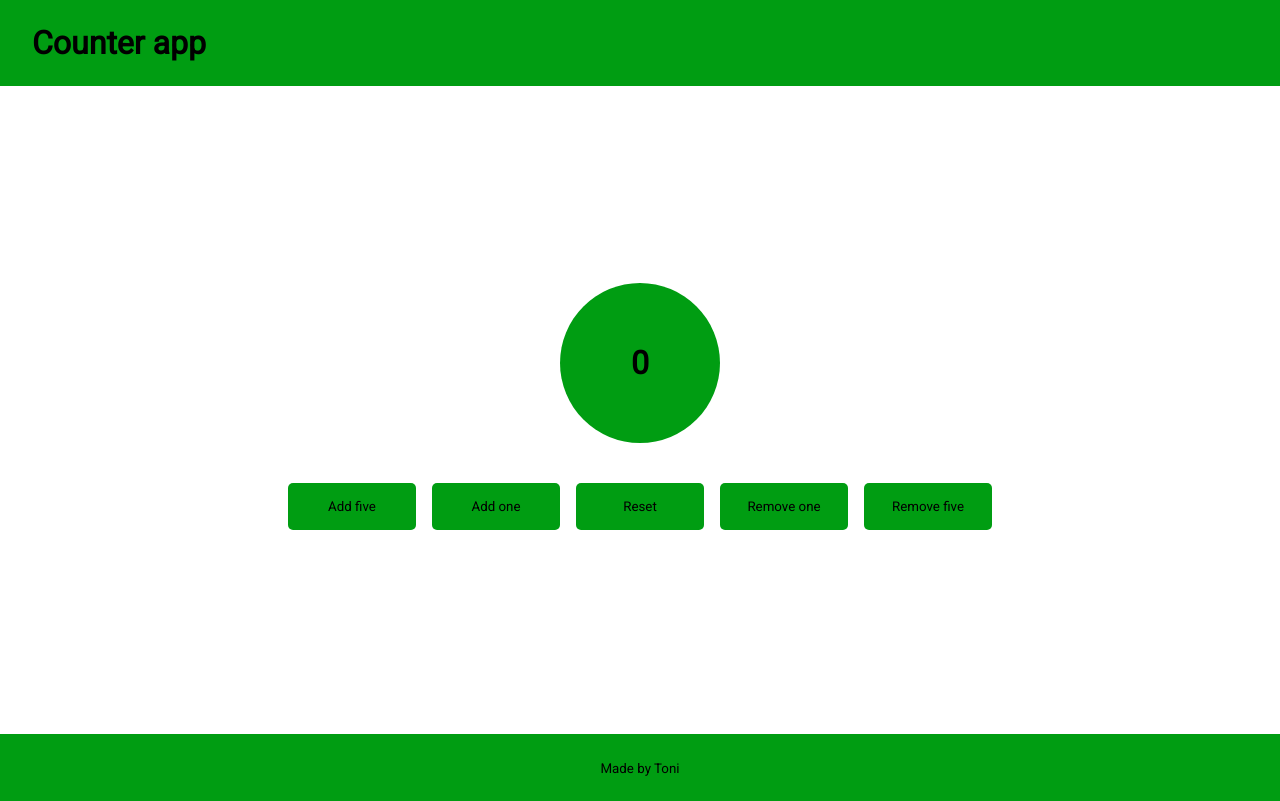
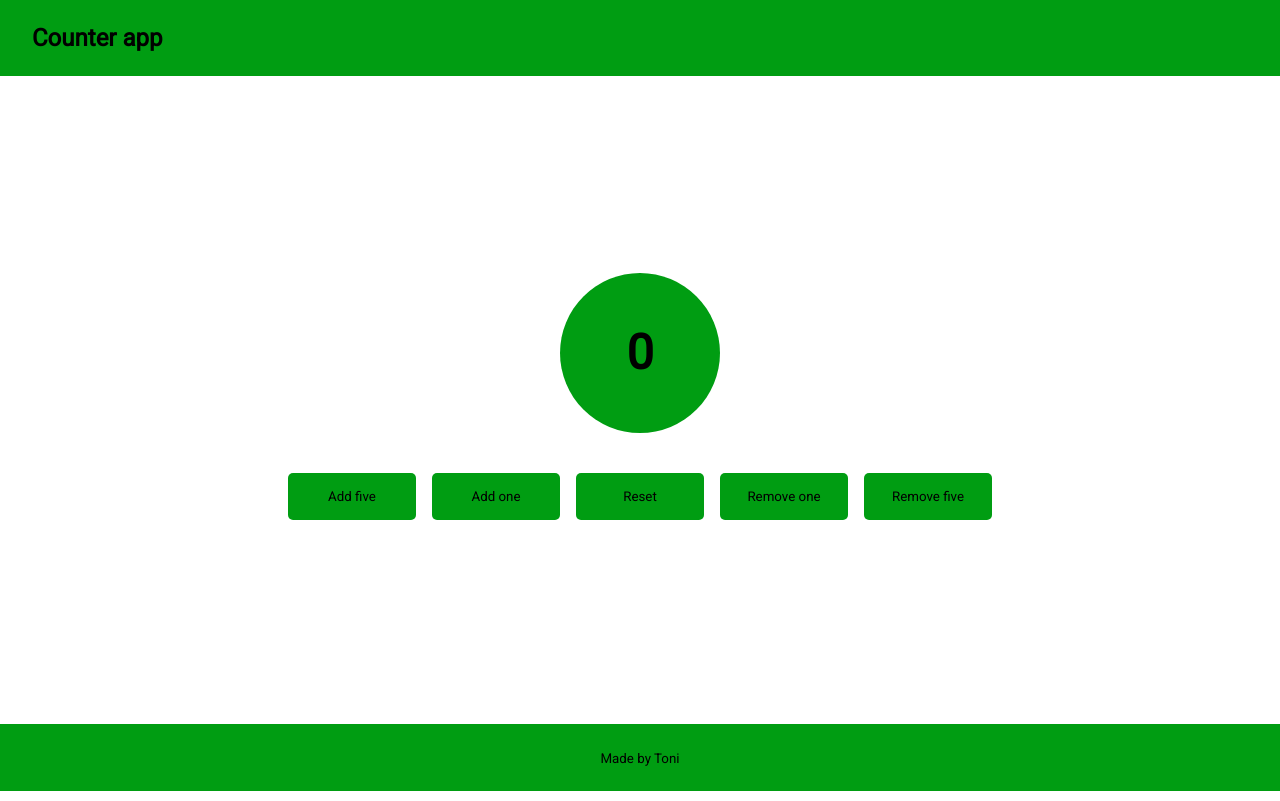
Before and after one commit to ronttizz/CounterApp, a React (Create React App) app: page / in a window 1280 px wide. Built offline with nearby package versions, Linux system fonts and the light colour scheme.

Commit message:
Remove some files

```diff
--- a/src/Button.js
+++ b/src/Button.js
@@ -1,7 +1,11 @@
 import React from "react";
 
 const Button = (props) => {
-  return <button className="button">{props.text}</button>;
+  return (
+    <button className="button" onClick={props.function}>
+      {props.text}
+    </button>
+  );
 };
 
 export default Button;
--- a/src/Counter.js
+++ b/src/Counter.js
@@ -3,7 +3,7 @@ import React from "react";
 const Counter = (props) => {
   return (
     <div className="counter">
-      <h1>{props.count}</h1>
+      <h1 className="count">{props.count}</h1>
     </div>
   );
 };
--- a/src/Header.js
+++ b/src/Header.js
@@ -3,7 +3,7 @@ import React from "react";
 const Header = () => {
   return (
     <header className="header">
-      <h1>Counter app</h1>
+      <h2>Counter app</h2>
     </header>
   );
 };
--- a/src/Main.js
+++ b/src/Main.js
@@ -7,11 +7,11 @@ const Main = () => {
     <main className="main">
       <Counter count="0" />
       <div className="buttons">
-        <Button text="Add five" />
-        <Button text="Add one" />
-        <Button text="Reset" />
-        <Button text="Remove one" />
-        <Button text="Remove five" />
+        <Button text="Add five" function="addFive" />
+        <Button text="Add one" function="addOne" />
+        <Button text="Reset" function="reset" />
+        <Button text="Remove one" function="removeOne" />
+        <Button text="Remove five" function="removeFive" />
       </div>
     </main>
   );
--- a/src/index.css
+++ b/src/index.css
@@ -52,6 +52,10 @@ main {
   align-items: center;
 }
 
+.count {
+  font-size: 3rem;
+}
+
 .buttons {
   margin-top: 2rem;
   justify-content: center;
@@ -76,3 +80,6 @@ footer {
   background-color: var(--green);
   text-align: center;
 }
+
+@media (max-width: 1000px) {
+}
```
Also changed, not shown: src/setupTests.js (deleted, +0 -5 lines).
